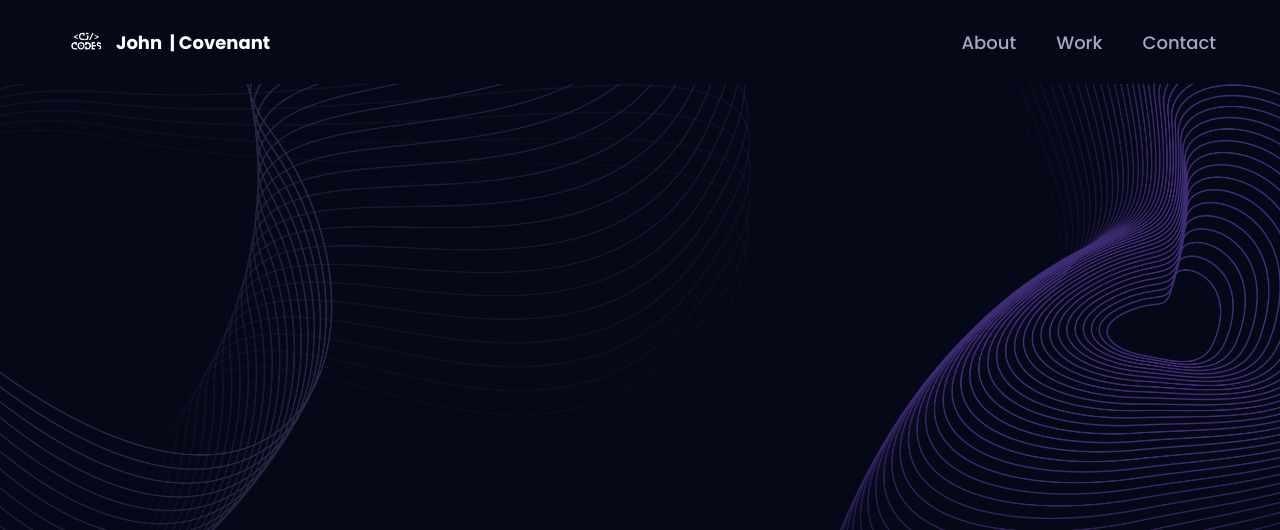
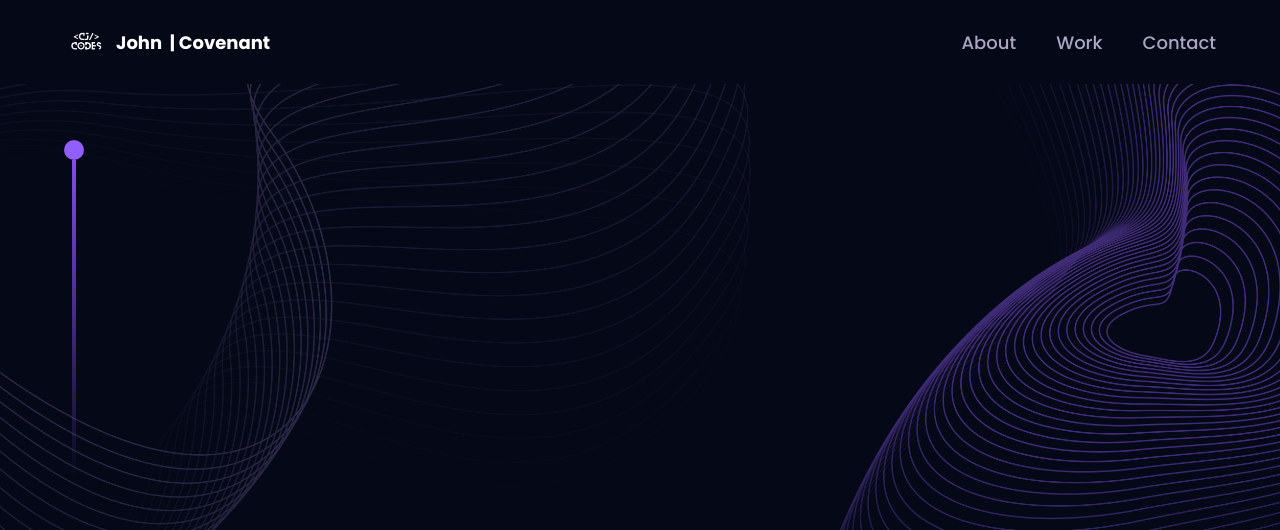
Before and after one commit to CJCODESgit/cjportfolio, a React (Vite) app: page / in a window 1280 px wide. Shown: the top 530 px of the page. Built offline with nearby package versions, Linux system fonts and the light colour scheme.

Commit message:
created the line on hero section

```diff
--- a/src/components/Hero.jsx
+++ b/src/components/Hero.jsx
@@ -1,14 +1,17 @@
 import { motion } from 'framer-motion';
 
 import { styles } from '../styles';
-import { ComputersCanvas } from './canvas'
+import { ComputersCanvas } from './canvas';
 
 
 const Hero = () => {
   return (
     <section className='realtive w-full h-screen mx-auto'>
-      <div>
-
+      <div className={`${styles.paddingX} absolute inset-0 top-[120px] max-w-7xl flex flex-row items-start gap-5`}>
+        <div className='flex flex-col justify-center items-center mt-5'>
+          <div className='w-5 h-5 rounded-full bg-[#915eff]' />
+          <div className='w-1 sm:h-80 h-40 violet-gradient' />
+        </div>
       </div>
     </section>
   )
```
